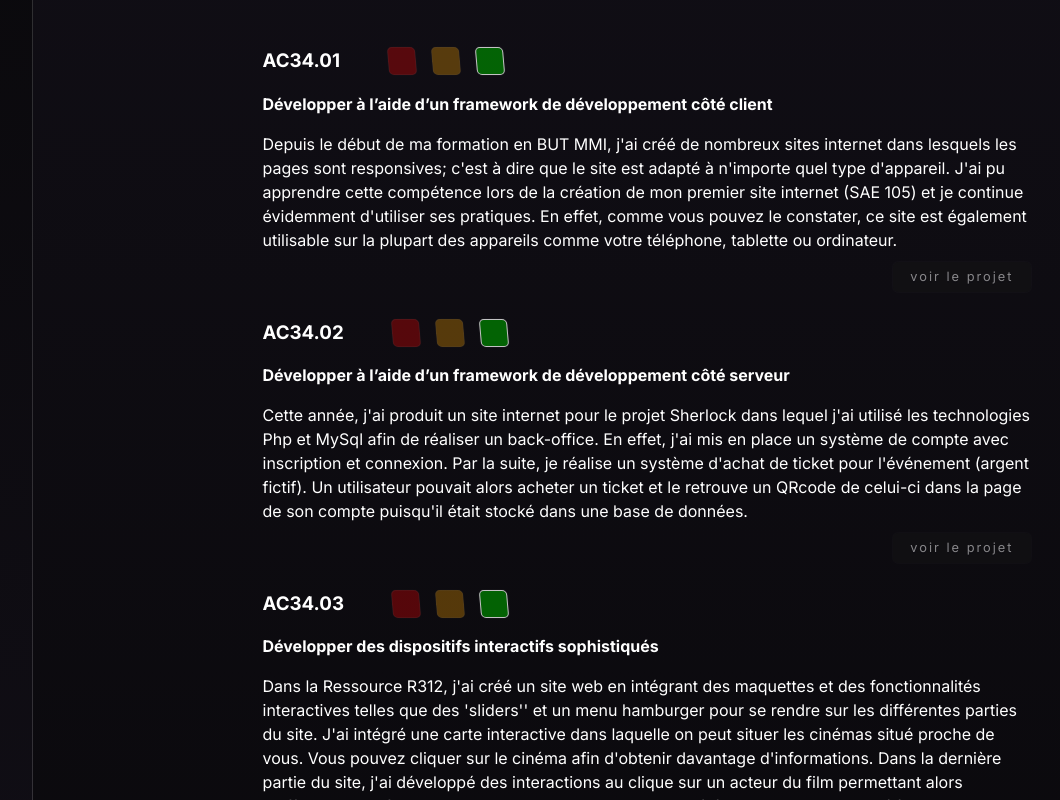
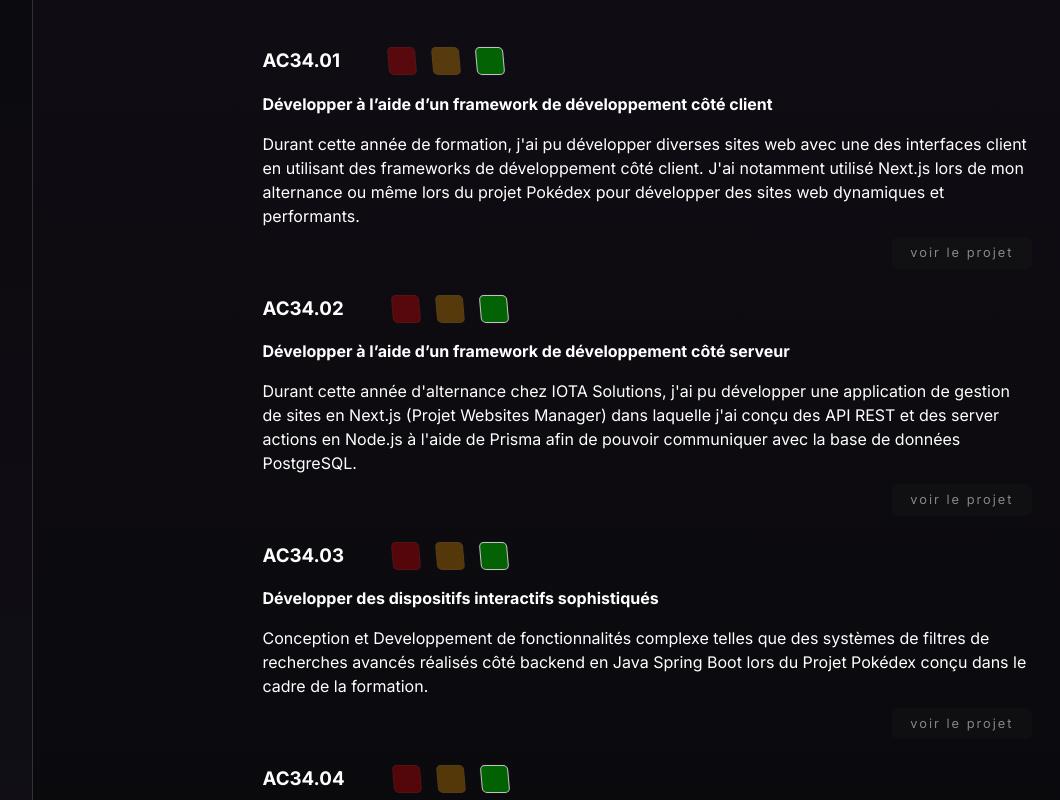
Before and after one commit to dCben335/portfolio, a Next.js app: page /about in a window 1280 px wide. Shown: the part 920-1720 px from the top of the page, without its empty margins (20-1080 px from the left). Built offline with nearby package versions, Linux system fonts and the light colour scheme.

Commit message:
Fix some text in the projects and Update the AC for graduation

```diff
--- a/src/app/(public)/about/page.tsx
+++ b/src/app/(public)/about/page.tsx
@@ -66,7 +66,7 @@ export default function About() {
                 </section>
             }
             {skills &&
-                <section>
+                <section id='ac'>
                     <h2>Mon portfolio de compétences</h2>
                     <div className={styles["programming-languages"]}>
                         <Skills skills={skills} />
--- a/src/app/(public)/my-work/[project_name]/page.tsx
+++ b/src/app/(public)/my-work/[project_name]/page.tsx
@@ -4,12 +4,16 @@ import { Project }  from '@/types/types'
 import { accentsTidy } from '@/libs/utils';
 import data from '@/contents/projects.json';
 import parse from 'html-react-parser';
+import { notFound } from 'next/navigation';
 
 
 export default function Page({params} : {
     params: {project_name : string}
 }) {
-    const project = data?.find((el : Project) =>  accentsTidy(el.name.split(' ').join('_')) == params.project_name) as Project;
+    const project = data?.find((el : Project) =>  accentsTidy(el.name.split(' ').join('_')) == params.project_name);
+
+    if (!project)
+        return notFound();
 
     return (
         <main className={styles.project}>
--- a/src/app/not-found.tsx
+++ b/src/app/not-found.tsx
@@ -1,8 +1,5 @@
-"use client"
-
 import styles from './not-found.module.scss'
 import Button from '@/components/ui/Button/Button'
-import { redirect } from 'next/navigation'
 import ThreeDText from '@/components/ui/3dText/ThreeDText'
 
 export default function Custom404() {
@@ -14,7 +11,7 @@ export default function Custom404() {
                 <div>
                     <p>La page que vous recherchez n&apos;existe pas</p>
                     <div className={styles.flex}>
-                        <Button onClick={() => redirect('/')}>go home</Button>
+                        <Button href='/' renderAs='link'>go home</Button>
                     </div>
                 </div>
             </section>
--- a/src/contents/skills.json
+++ b/src/contents/skills.json
@@ -4,36 +4,36 @@
             "ac" : "AC34.01",
             "label": "Développer à l’aide d’un framework de développement côté client",
             "status": "Acquis",
-            "description" : "Depuis le début de ma formation en BUT MMI, j'ai créé de nombreux sites internet dans lesquels les pages sont responsives; c'est à dire que le site est adapté à n'importe quel type d'appareil. J'ai pu apprendre cette compétence lors de la création de mon premier site internet (SAE 105) et je continue évidemment d'utiliser ses pratiques. En effet, comme vous pouvez le constater, ce site est également utilisable sur la plupart des appareils comme votre téléphone, tablette ou ordinateur.",
-            "link": "/my-work/mon_premier_site_web"
+            "description" : "Durant cette année de formation, j'ai pu développer diverses sites web avec une des interfaces client en utilisant des frameworks de développement côté client. J'ai notamment utilisé Next.js lors de mon alternance ou même lors du projet Pokédex pour développer des sites web dynamiques et performants.",
+            "link": "/my-work/pokedex"
         },
         {
             "ac" : "AC34.02",
             "label": "Développer à l’aide d’un framework de développement côté serveur",
             "status": "Acquis",
-            "description" : "Cette année, j'ai produit un site internet pour le projet Sherlock dans lequel j'ai utilisé les technologies Php et MySql afin de réaliser un back-office. En effet, j'ai mis en place un système de compte avec inscription et connexion. Par la suite, je réalise un système d'achat de ticket pour l'événement (argent fictif). Un utilisateur pouvait alors acheter un ticket et le retrouve un QRcode de celui-ci dans la page de son compte puisqu'il était stocké dans une base de données.",
-            "link": "/my-work/sherlock_event"
+            "description" : "Durant cette année d'alternance chez IOTA Solutions, j'ai pu développer une application de gestion de sites en Next.js (Projet Websites Manager) dans laquelle j'ai conçu des API REST et des server actions en Node.js à l'aide de Prisma afin de pouvoir communiquer avec la base de données PostgreSQL.",
+            "link": "/my-work/websites_manager_for_iota_solutions"
         },
         {
             "ac" : "AC34.03",
             "label": "Développer des dispositifs interactifs sophistiqués",
             "status": "Acquis",
-            "description" : "Dans la Ressource R312, j'ai créé un site web en intégrant des maquettes et des fonctionnalités interactives telles que des 'sliders'' et un menu hamburger pour se rendre sur les différentes parties du site. J'ai intégré une carte interactive dans laquelle on peut situer les cinémas situé proche de vous. Vous pouvez cliquer sur le cinéma afin d'obtenir davantage d'informations. Dans la dernière partie du site, j'ai développé des interactions au clique sur un acteur du film permettant alors d'afficher des informations sur celui-ci. Ce projet n'a pas été le seul qui a contribué à cette compétence. En effet de nombreux projets tels que ce portfolio sont en relation avec cette compétence.",
-            "link": "/my-work/site_dune"
+            "description" : "Conception et Developpement de fonctionnalités complexe telles que des systèmes de filtres de recherches avancés réalisés côté backend en Java Spring Boot lors du Projet Pokédex conçu dans le cadre de la formation.",
+            "link": "/my-work/pokedex"
         },
         {
             "ac" : "AC34.04",
             "label": "Concevoir et développer des composants logiciels, plugins ou extensions",
             "status": "Acquis",
-            "description" : "La refonte du site web de Iota-Solutions avait pour but de produire un site web hautement optimisé que ce soit en temps de chargement, mais également en référencement. Dans cette optique, j'ai utilisé le framework Nuxt permettant un rendu très rapides des pages et facilite la gestion des méta-datas (qui contribue au référencement). Il facilite également l'indexation du site via la génération d'un sitemap et le préchargement de données. De plus, pour optimiser davantage ce site, j'ai écrit un code performant, maintenable et facilement modifiable en prenant en compte des meilleures pratiques.",
-            "link": "/my-work/iota-solutions"
+            "description" : "Comme dit précédemment, j'ai développé des applications en Next.js dans lesquelles j'ai conçu des composants réutilisables comme des 'cards', des boutons, des carrousels, et bien d'autres plus complexes comme des formulaires, des systèmes de filtres de recherches avancés et pagination ainsi que des systèmes de gestion de contenu dynamique.",
+            "link": "/my-work/websites_manager_for_iota_solutions"
         },
         {
             "ac" : "AC34.05",
             "label": "Maitriser l’hébergement et le déploiement d’applications",
             "status": "Acquis",
-            "description" : "Le projet de refonte du site Web Iota-Solutions lors de mon stage avait pour but d'être éco-responsable et performant pour n'importe quels utilisateurs dans le monde. C'est pourquoi, j'ai finalement configuré son hébergement sur CloudFlare (via son Wrangler en ligne de commande) qui permet d'utiliser des serveurs écologiques et permet également, puisqu’il dispose d'un réseau mondial de serveurs, de distribuer le contenu de manière optimale, d'accélérer le chargement des pages et de réduire les temps d'attente.",
-            "link": "/my-work/iota-solutions"
+            "description" : "Lors de mon alternance chez IOTA Solutions, j'ai été amené à déployer Airbyte sur un VPS Ubuntu. J'ai donc dû installer Docker et Docker-compose pour pouvoir déployer l'application. J'ai également dû configurer un reverse proxy avec Nginx pour pouvoir accéder à l'application via un nom de domaine. J'ai également dû configurer un certificat SSL pour sécuriser les échanges entre le client et le serveur.",
+            "link": "/my-work/installation_de_airbyte_sur_vps"
         }
     ],
 
@@ -42,22 +42,22 @@
             "ac" : "AC35.01",
             "label": "Piloter un produit, un service ou une équipe",
             "status": "Acquis",
-            "description" : "Lors de mon stage et plus précisément le projet de refonte du site de l'entreprise, j'ai développé le site avec des technologies et méthodes permettant un amélioration continue du site. En effet, à l'aide de la technologie Nuxt, j'ai été capable de réaliser des composants comme des 'cards', des boutons, des carrousels qui sont réutilisable très facilement via l'interface du Headless CMS StoryBlook permettant à n'importe qui de créer des pages sur le sites. Le site est de ce fait très flexible et peut être modifié n'importe quand par un membre de la société Iota-Solutions, et ce, sans devoir retoucher au code du site. De plus, j'ai utilisé Git lors du développement du projet ce qui permet à l'entreprise de reprendre également le code de l'application facilement.",
+            "description": "Durant cette année d'alternance chez IOTA Solutions, j'ai régulièrement participé à la gestion de projets. J'ai été impliqué activement dans le pilotage des projets, de la conception à la livraison. J'ai également pris part à des réunions avec les clients pour discuter des avancées réalisées.",
             "link": "/my-work/iota-solutions"
         },
         {
             "ac" : "AC35.02",
             "label": "Maîtriser la qualité en projet Web ou multimédia",
-            "status": "En cours d'acquisition",
-            "description" : "Durant mon stage, j'ai généré une petite cartographie de l'entreprise. J'ai également pris connaissance de leur poste et rôle au sein de l'entreprise Iota-Solutions.",
+            "status": "Acquis",
+            "description": "Lors de mon alternance chez IOTA Solutions, j'ai participé activement à la gestion et au développement de projets Web, en m'assurant de la qualité des livrables. J'ai utilisé BitBucket pour la gestion du code source, en appliquant des revues de code systématiques pour maintenir des standards élevés. ClickUp a été utilisé pour le suivi des tâches, la planification des sprints, et la gestion des délais. Ces outils m'ont permis de garantir un travail collaboratif efficace et de respecter les exigences techniques et fonctionnelles des projets.",
             "link": "/my-work/iota-solutions"
         },
         {
             "ac" : "AC35.03",
             "label": " Concevoir un projet d’entreprise innovante en définissant le nom, l’identité, la forme juridique et le ton de la marque",
             "status": "Acquis",
-            "description" : "Pendant le quatrième semestre de ma formation, j'ai effectué un stage de 3 mois dans l'entreprise Iota-Solutions située à Couternon, proche de Dijon. J'ai alors pu commencer à constituer un réseau professionnel en faisant la rencontre de M.Ollivier Romain et M.Imbeaux Alix en travaillant quotidiennement avec eux pendant mon stage.",
-            "link": "/my-work/iota-solutions"
+            "description" : "Au 5ème semestre de ma formation, j'ai participé à un projet de création d'entreprise. Nous avons créé une Brasserie fictive nommée 'À la table des nains'. On a défini le nom, l'identité, la forme juridique et le ton de la marque. Nous avons également réalisés des visuels pour la brasserie tels qu'un logo, des affiches et un site internet.",
+            "link": "/my-work/a_la_table_des_nains"
         },
         {
             "ac" : "AC35.04",
```
Also changed, not shown: src/contents/projects.json (+9 -9 lines).
